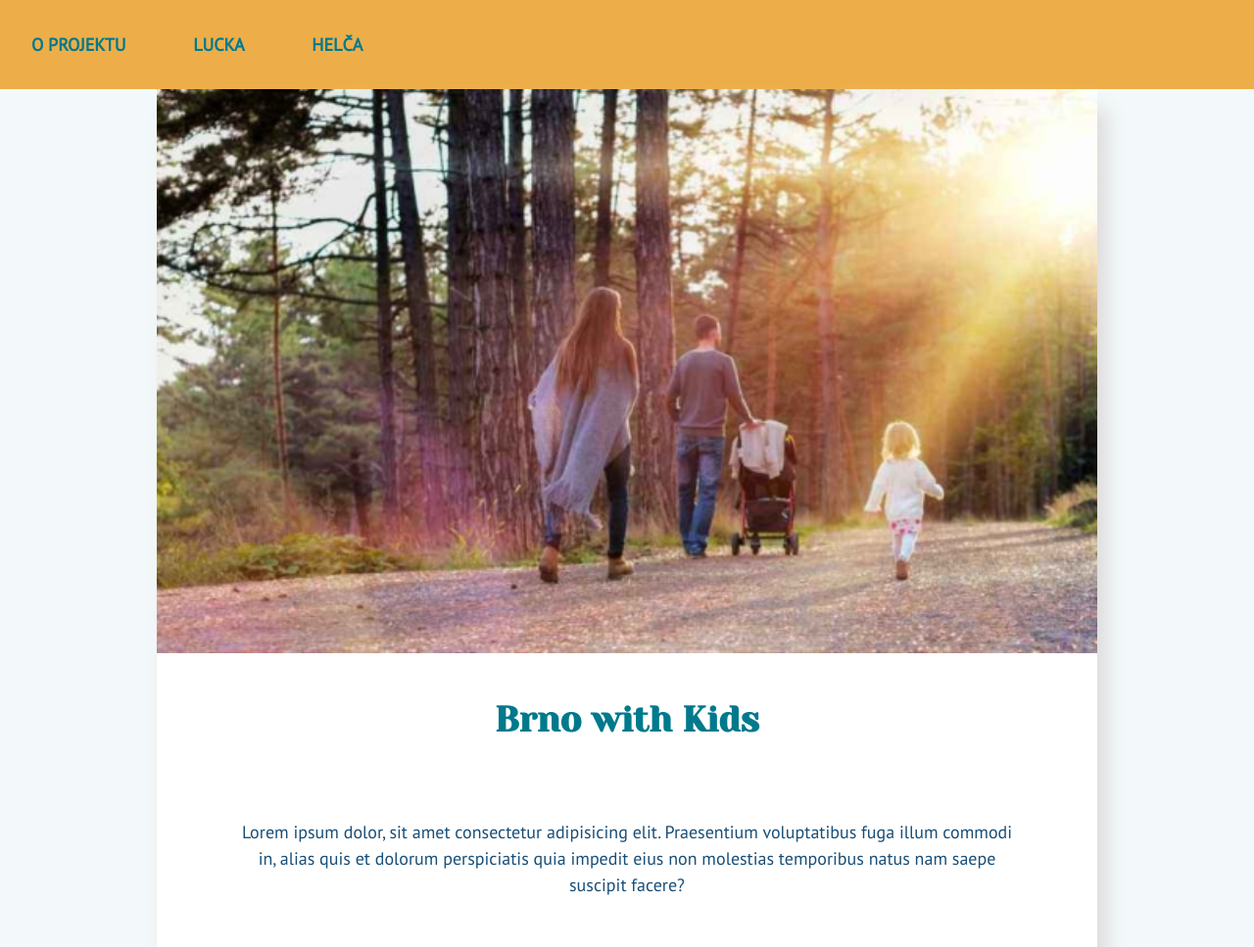
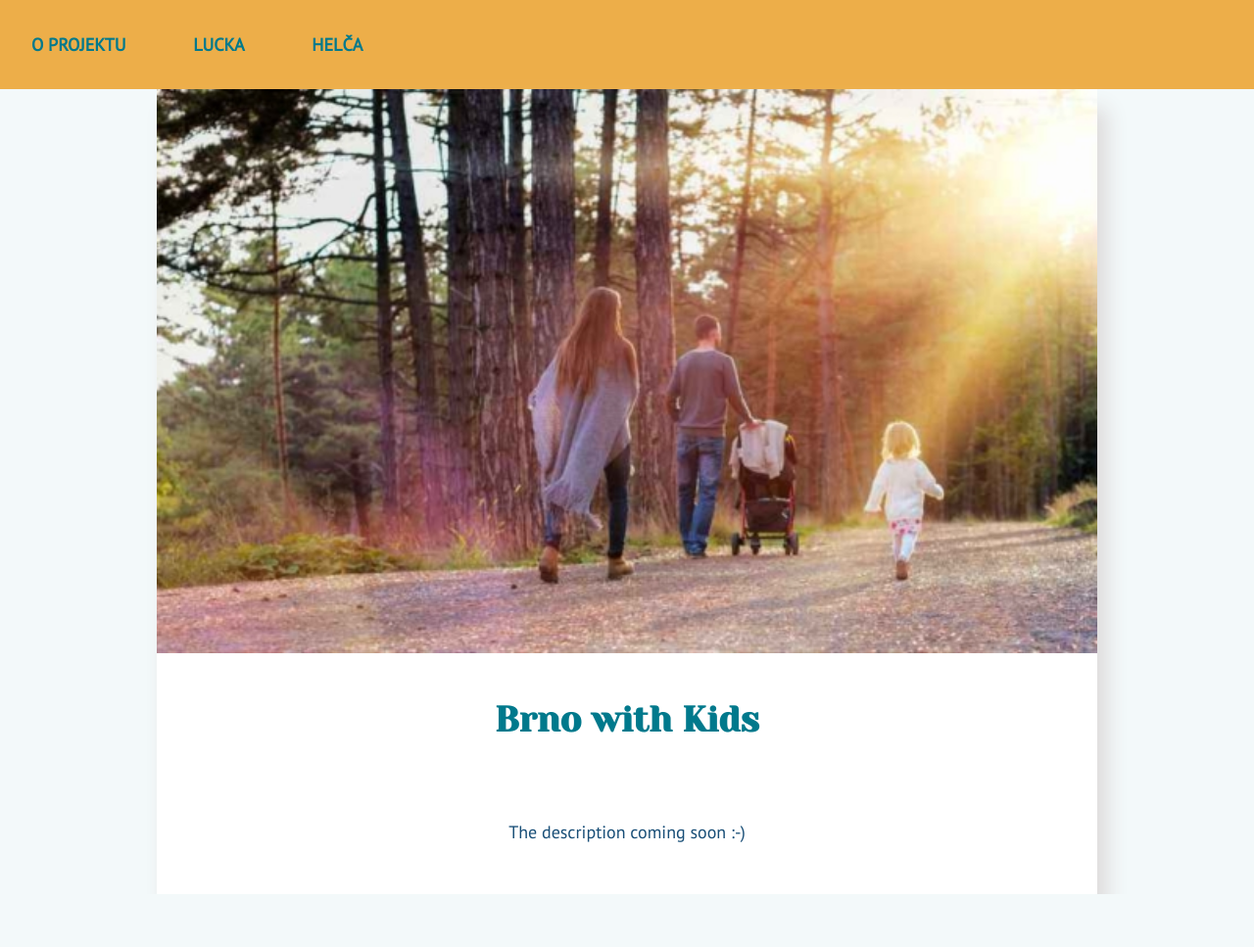
Before and after one commit to Helena-Ib/O-projektu, a plain HTML site: page index.html in a window 1280 px wide. Shown: the whole page at 98% size. After the commit the page ends 913 px from the top, so only its background shows below. Drawn offline with Linux system fonts and the light colour scheme.

Commit message:
Update index.html

```diff
--- a/index.html
+++ b/index.html
@@ -40,10 +40,7 @@
         <h1>Brno with Kids</h1>
         <div class="description">
           <p>
-            Lorem ipsum dolor, sit amet consectetur adipisicing elit.
-            Praesentium voluptatibus fuga illum commodi in, alias quis et
-            dolorum perspiciatis quia impedit eius non molestias temporibus
-            natus nam saepe suscipit facere?
+           The description coming soon :-)
           </p>
         </div>
       </div>
```
